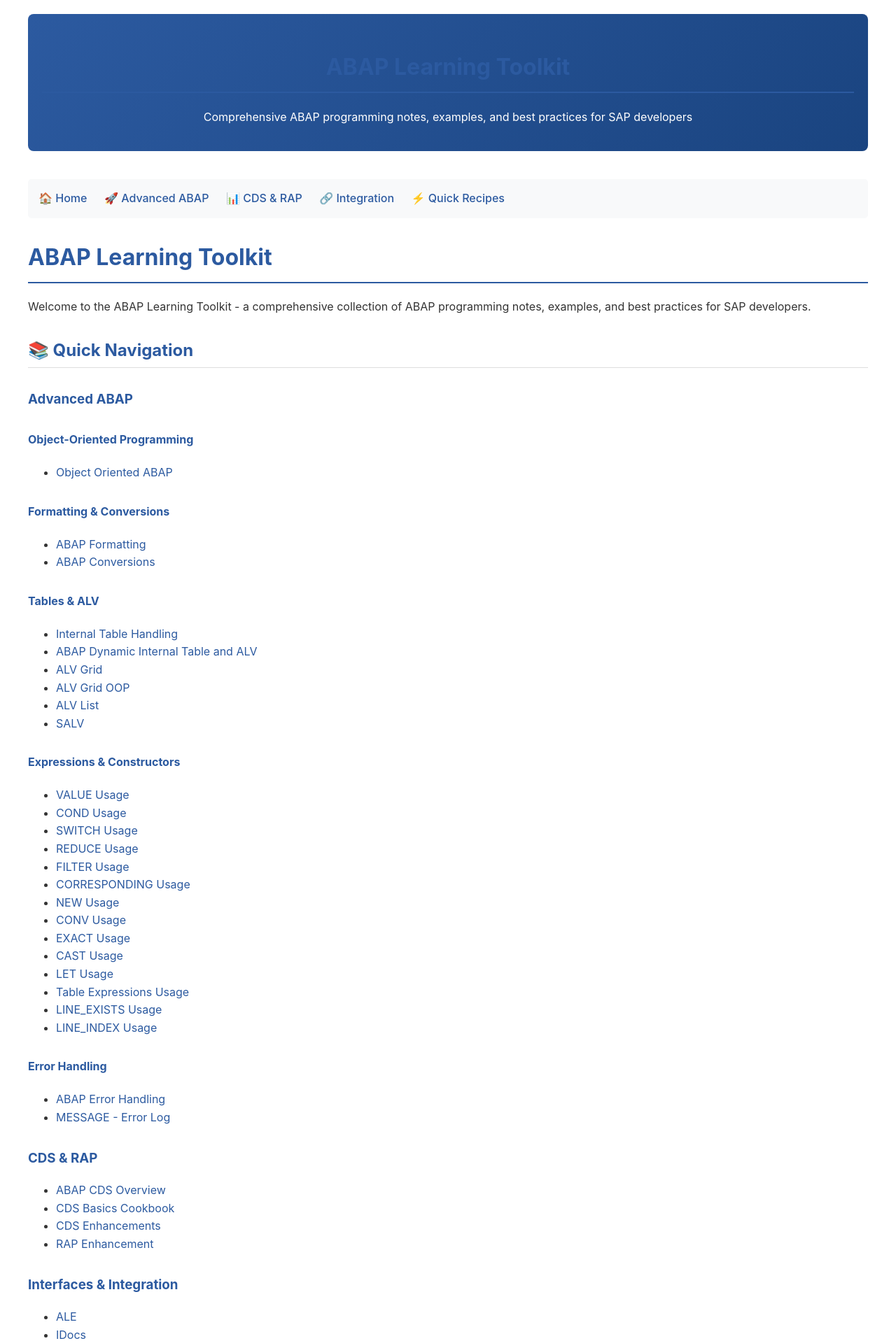
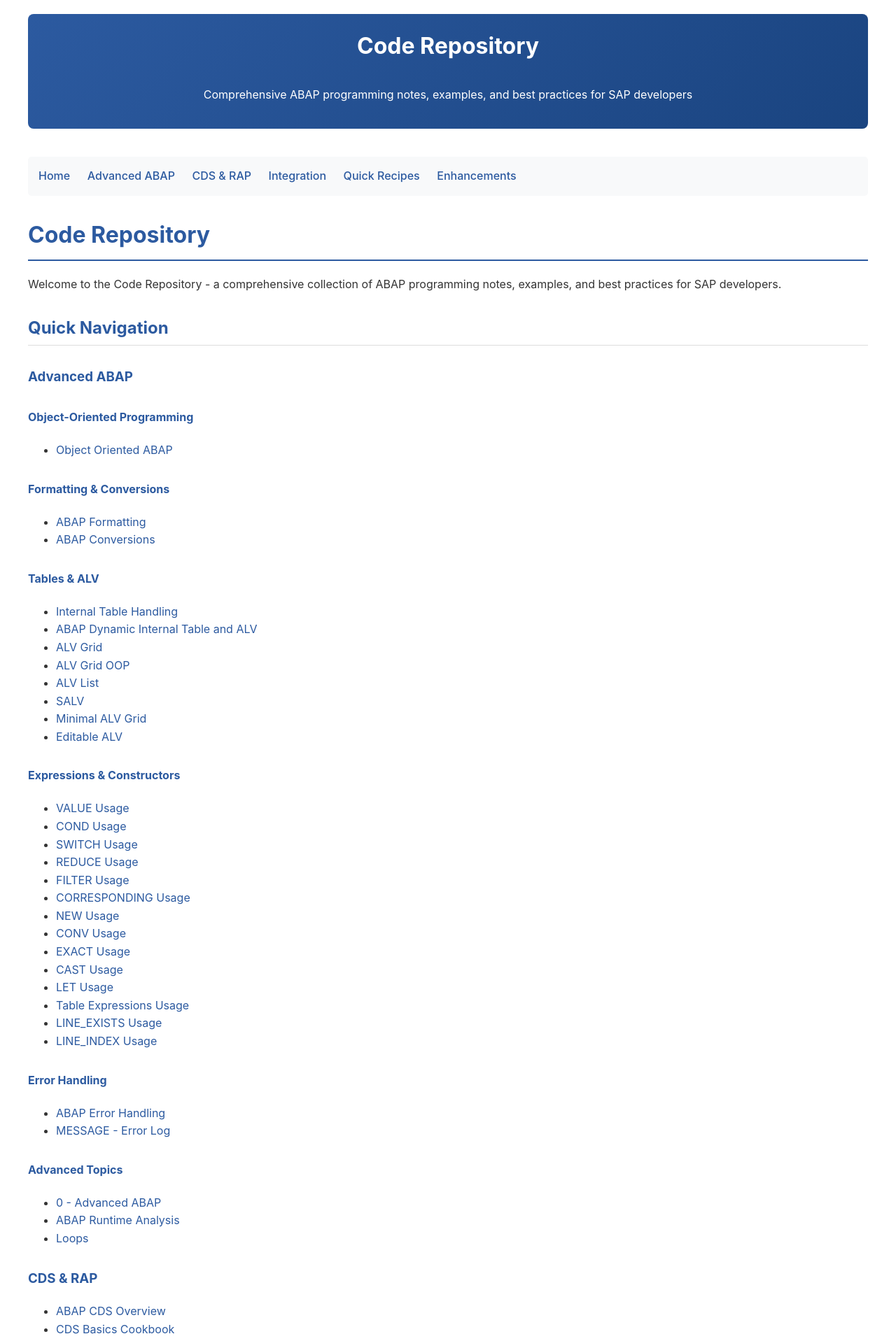
Before and after one commit to phanikumarvankadari/phanikumarvankadari.github.io, a Jekyll site: the page built from docs/index.md, in a window 1280 px wide. Shown: the top 1917 px of the page at 70% size. Built offline with Jekyll 4.4.1, drawn with Linux system fonts in a browser that asks for light colours; some of the changed text lies outside the part shown.

Commit message:
refactor: humanize repository and fix navigation
- Replace 'ABAP Learning Toolkit' with 'Code Repository' across all files
- Remove all emojis and icons for professional appearance
- Fix navigation links and section structure in index.md
- Add missing files to navigation (Advanced ABAP, CDS & RAP sections)
- Update Jekyll layout with clean navigation and white header text
- Add agents.md and gemini.md to gitignore
- Exclude Jekyll generated _site directory from version control
- Improve documentation structure and link organization

```diff
--- a/docs/_config.yml
+++ b/docs/_config.yml
@@ -1,4 +1,4 @@
-title: ABAP Learning Toolkit
+title: Code Repository
 description: Comprehensive ABAP programming notes, examples, and best practices for SAP developers
 baseurl: ""
 url: "http://localhost:4000"
--- a/docs/_layouts/default.html
+++ b/docs/_layouts/default.html
@@ -35,6 +35,7 @@
         a { color: #2c5aa0; text-decoration: none; }
         a:hover { text-decoration: underline; }
         .header { text-align: center; margin-bottom: 40px; padding: 20px; background: linear-gradient(135deg, #2c5aa0, #1a4480); color: white; border-radius: 8px; }
+        .header h1 { color: white !important; margin-top: 0; border-bottom: none; }
         .nav { margin: 20px 0; padding: 15px; background-color: #f8f9fa; border-radius: 5px; }
         .nav a { margin-right: 20px; font-weight: 500; }
         .content { margin: 20px 0; }
@@ -49,11 +50,12 @@
     </div>
 
     <div class="nav">
-        <a href="{{ '/' | relative_url }}">🏠 Home</a>
-        <a href="#advanced-abap">🚀 Advanced ABAP</a>
-        <a href="#cds-rap">📊 CDS & RAP</a>
-        <a href="#integration">🔗 Integration</a>
-        <a href="#quick-start-recipes">⚡ Quick Recipes</a>
+        <a href="{{ '/' | relative_url }}">Home</a>
+        <a href="#advanced-abap">Advanced ABAP</a>
+        <a href="#cds--rap">CDS & RAP</a>
+        <a href="#interfaces--integration">Integration</a>
+        <a href="#quick-start-recipes">Quick Recipes</a>
+        <a href="#enhancements">Enhancements</a>
     </div>
 
     <main class="content">
--- a/docs/index.md
+++ b/docs/index.md
@@ -4,102 +4,110 @@
 description: ABAP development notes and examples for index
 ---
 
-# ABAP Learning Toolkit
+# Code Repository
 
-Welcome to the ABAP Learning Toolkit - a comprehensive collection of ABAP programming notes, examples, and best practices for SAP developers.
+Welcome to the Code Repository - a comprehensive collection of ABAP programming notes, examples, and best practices for SAP developers.
 
-## 📚 Quick Navigation
+## Quick Navigation
 
 ### Advanced ABAP
 
 #### Object-Oriented Programming
-- [Object Oriented ABAP](Object%20Oriented%20ABAP.md)
+- [Object Oriented ABAP](Object%20Oriented%20ABAP.html)
 
 #### Formatting & Conversions
-- [ABAP Formatting](ABAP%20Formatting.md)
-- [ABAP Conversions](ABAP%20Conversions.md)
+- [ABAP Formatting](ABAP%20Formatting.html)
+- [ABAP Conversions](ABAP%20Conversions.html)
 
 #### Tables & ALV
-- [Internal Table Handling](Internal%20Table%20Handling.md)
-- [ABAP Dynamic Internal Table and ALV](ABAP%20Dynamic%20Internal%20Table%20and%20ALV.md)
-- [ALV Grid](ALV%20Grid.md)
-- [ALV Grid OOP](ALV%20Grid%20OOP.md)
-- [ALV List](ALV%20List.md)
-- [SALV](SALV.md)
+- [Internal Table Handling](Internal%20Table%20Handling.html)
+- [ABAP Dynamic Internal Table and ALV](ABAP%20Dynamic%20Internal%20Table%20and%20ALV.html)
+- [ALV Grid](ALV%20Grid.html)
+- [ALV Grid OOP](ALV%20Grid%20OOP.html)
+- [ALV List](ALV%20List.html)
+- [SALV](SALV.html)
+- [Minimal ALV Grid](Minimal%20ALV%20Grid.html)
+- [Editable ALV](Editable%20ALV.html)
 
 #### Expressions & Constructors
-- [VALUE Usage](VALUE%20Usage.md)
-- [COND Usage](COND%20Usage.md)
-- [SWITCH Usage](SWITCH%20Usage.md)
-- [REDUCE Usage](REDUCE%20Usage.md)
-- [FILTER Usage](FILTER%20Usage.md)
-- [CORRESPONDING Usage](CORRESPONDING%20Usage.md)
-- [NEW Usage](NEW%20Usage.md)
-- [CONV Usage](CONV%20Usage.md)
-- [EXACT Usage](EXACT%20Usage.md)
-- [CAST Usage](CAST%20Usage.md)
-- [LET Usage](LET%20Usage.md)
-- [Table Expressions Usage](Table%20Expressions%20Usage.md)
-- [LINE_EXISTS Usage](LINE_EXISTS%20Usage.md)
-- [LINE_INDEX Usage](LINE_INDEX%20Usage.md)
+- [VALUE Usage](VALUE%20Usage.html)
+- [COND Usage](COND%20Usage.html)
+- [SWITCH Usage](SWITCH%20Usage.html)
+- [REDUCE Usage](REDUCE%20Usage.html)
+- [FILTER Usage](FILTER%20Usage.html)
+- [CORRESPONDING Usage](CORRESPONDING%20Usage.html)
+- [NEW Usage](NEW%20Usage.html)
+- [CONV Usage](CONV%20Usage.html)
+- [EXACT Usage](EXACT%20Usage.html)
+- [CAST Usage](CAST%20Usage.html)
+- [LET Usage](LET%20Usage.html)
+- [Table Expressions Usage](Table%20Expressions%20Usage.html)
+- [LINE_EXISTS Usage](LINE_EXISTS%20Usage.html)
+- [LINE_INDEX Usage](LINE_INDEX%20Usage.html)
 
 #### Error Handling
-- [ABAP Error Handling](ABAP%20Error%20Handling.md)
-- [MESSAGE - Error Log](MESSAGE%20-%20Error%20Log.md)
+- [ABAP Error Handling](ABAP%20Error%20Handling.html)
+- [MESSAGE - Error Log](MESSAGE%20-%20Error%20Log.html)
+
+#### Advanced Topics
+- [0 - Advanced ABAP](0%20-%20Advanced%20ABAP.html)
+- [ABAP Runtime Analysis](ABAP%20Runtime%20Analysis.html)
+- [Loops](Loops.html)
 
 ### CDS & RAP
-- [ABAP CDS Overview](ABAP%20CDS%20Overview.md)
-- [CDS Basics Cookbook](CDS%20Basics%20Cookbook.md)
-- [CDS Enhancements](CDS%20Enhancements.md)
-- [RAP Enhancement](RAP%20Enhancement.md)
+- [ABAP CDS Overview](ABAP%20CDS%20Overview.html)
+- [CDS Basics Cookbook](CDS%20Basics%20Cookbook.html)
+- [CDS Enhancements](CDS%20Enhancements.html)
+- [RAP Enhancement](RAP%20Enhancement.html)
+- [RAP Behavior Class Boilerplate](RAP%20Behavior%20Class%20Boilerplate.html)
+- [Tables to CDS](Tables%20to%20CDS.html)
+- [Display CDS Using ALV](Display%20CDS%20Using%20ALV.html)
 
 ### Interfaces & Integration
-- [ALE](ALE.md)
-- [IDocs](IDocs.md)
-- [SPROXY](SPROXY.md)
-- [Enterprise Services](Enterprise%20Services.md)
-- [RFC](RFC.md)
-- [BAPI](BAPI.md)
-- [BDC](BDC.md)
-- [LSMW](LSMW.md)
+- [ALE](ALE.html)
+- [IDocs](IDocs.html)
+- [SPROXY](SPROXY.html)
+- [Enterprise Services](Enterprise%20Services.html)
+- [RFC](RFC.html)
+- [BAPI](BAPI.html)
+- [BDC](BDC.html)
+- [LSMW](LSMW.html)
 
 ### Forms
-- [SAP Scripts](SAP%20Scripts.md)
-- [SAP Smart Forms](SAP%20Smart%20Forms.md)
-- [Adobe Forms](Adobe%20Forms.md)
+- [SAP Scripts](SAP%20Scripts.html)
+- [SAP Smart Forms](SAP%20Smart%20Forms.html)
+- [Adobe Forms](Adobe%20Forms.html)
 
 ### Quick Start Recipes
 
 These are ready-to-use code templates and patterns:
 
-1. **[Create Internal Table](Create%20Internal%20Table.md)** — Patterns to define and populate itabs
-2. **[OData Error Handling](OData%20Error%20Handling.md)** — V2 business/tech exceptions boilerplate
-3. **[ABAP Report Boilerplate](ABAP%20Report%20Boilerplate.md)** — Minimal report with selection and error handling
-4. **[ABAP Class Boilerplate](ABAP%20Class%20Boilerplate.md)** — Minimal global class skeleton
-5. **[Minimal ALV Grid](Minimal%20ALV%20Grid.md)** — Tiniest SALV display from an itab
-6. **[RAP Behavior Class Boilerplate](RAP%20Behavior%20Class%20Boilerplate.md)** — Minimal RAP behavior pool skeleton
-7. **[Tables to CDS](Tables%20to%20CDS.md)** — From custom tables to CDS with associations
-8. **[Display CDS Using ALV](Display%20CDS%20Using%20ALV.md)** — Display CDS entities (incl. parameterized) in SALV
-9. **[Dynamic SELECT](Dynamic%20SELECT.md)** — Build dynamic Open SQL (WHERE, fields, ORDER BY)
+- [Create Internal Table](Create%20Internal%20Table.html) — Patterns to define and populate itabs
+- [OData Error Handling](OData%20Error%20Handling.html) — V2 business/tech exceptions boilerplate
+- [ABAP Report Boilerplate](ABAP%20Report%20Boilerplate.html) — Minimal report with selection and error handling
+- [ABAP Class Boilerplate](ABAP%20Class%20Boilerplate.html) — Minimal global class skeleton
+- [Dynamic SELECT](Dynamic%20SELECT.html) — Build dynamic Open SQL (WHERE, fields, ORDER BY)
+- [Get Unique Values from Itab](Get%20Unique%20Values%20from%20Itab.html) — Utility patterns for data processing
+- [Report Events and ALV Cookbook](Report%20Events%20and%20ALV%20Cookbook.html) — Complete examples with events
 
 ### Enhancements
-- [User Exits](User%20Exits.md)
-- [Customer Exits](Customer%20Exits.md)
-- [Enhancement Point](Enhancement%20Point.md)
+- [User Exits](User%20Exits.html)
+- [Customer Exits](Customer%20Exits.html)
+- [Enhancement Point](Enhancement%20Point.html)
 
 ---
 
-## 🚀 About This Toolkit
+## About This Toolkit
 
 This collection is designed to help ABAP developers quickly find code patterns, best practices, and solutions for common programming tasks. Each note contains practical examples and explanations that you can use directly in your projects.
 
-## 📖 How to Use
+## How to Use
 
 1. **Browse by Category**: Use the navigation above to find topics of interest
 2. **Search**: Use your browser's search function (Ctrl/Cmd + F) to find specific topics
 3. **Copy & Adapt**: Most examples are designed to be copied and adapted for your specific needs
 
-## 🤝 Contributing
+## Contributing
 
 This is a living document that grows with experience. If you have suggestions or improvements, please feel free to contribute.
 
```
Also changed, not shown: AGENTS.md (+1 -3 lines), docs/AGENTS.md (+1 -3 lines), docs/index.html (deleted, +0 -150 lines), .github/workflows/deploy-pages.yml, README.md, docs/README.md, 2 other files.
